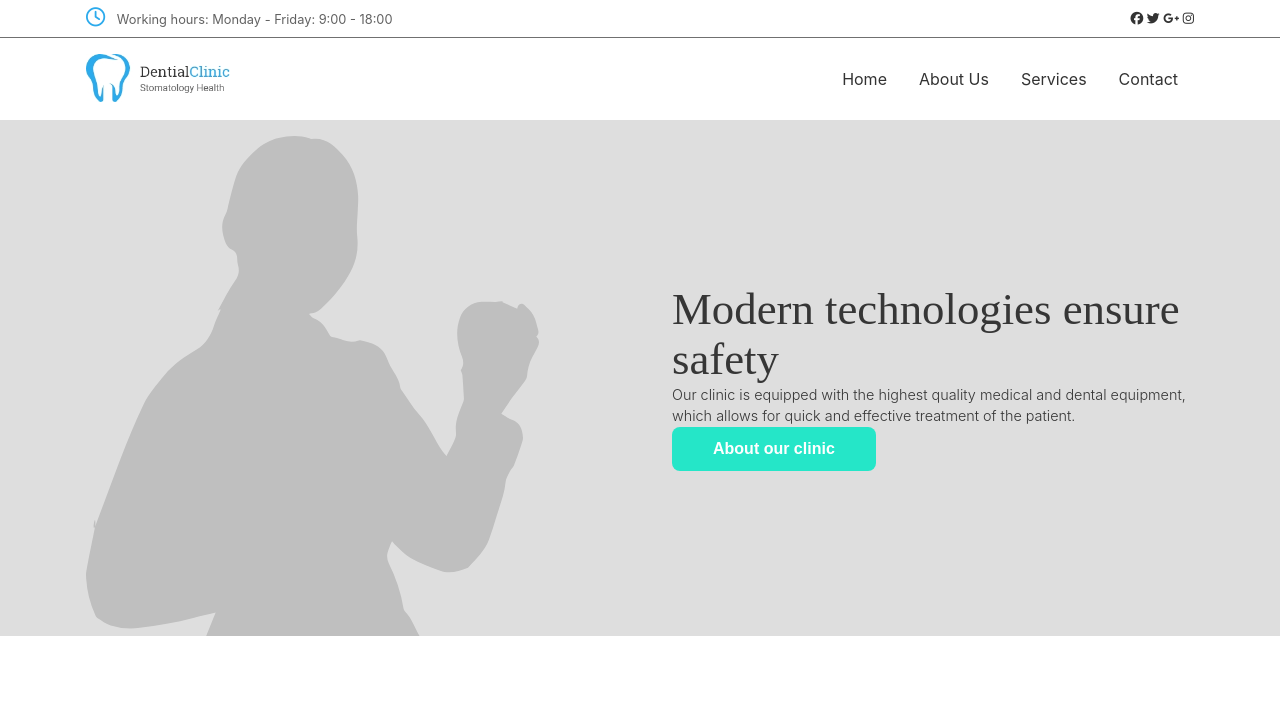
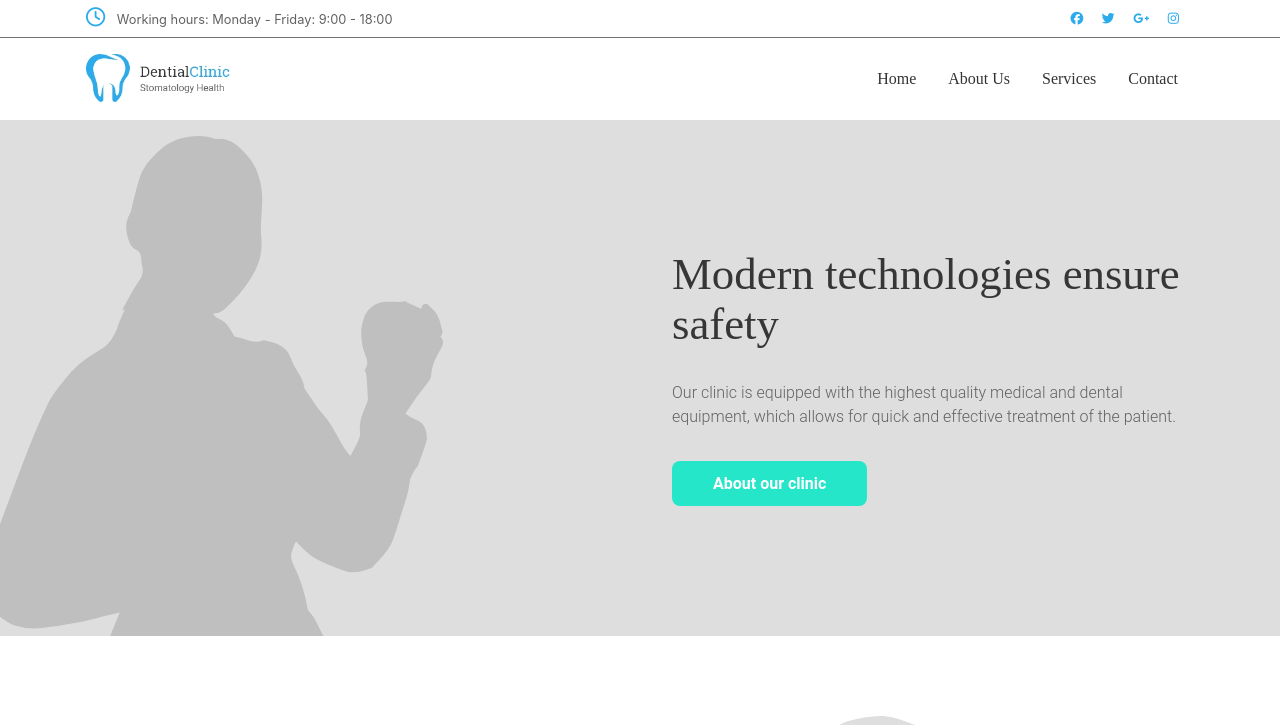
Before and after one commit to AlbinHellman/Inl-mningsuppgift, a plain HTML site: page Inlämningsuppgift/index.html in a window 1280 px wide. Shown: the top 725 px of the page. Drawn offline with Linux system fonts and the light colour scheme.

Commit message:
Inlämningsuppgiften!

```diff
--- a/Inlämningsuppgift/index.html
+++ b/Inlämningsuppgift/index.html
@@ -16,14 +16,15 @@
             <i class="far fa-clock"></i>
             Working hours: Monday - Friday: 9:00 - 18:00
         </div>
+
     <div class="socialamedior">
         <a href="#"><i class="fab fa-facebook"></i></a>
-        <a href="#"><i class="fab fa-twitter"></i></a>
+
+        <a href="#" ><i class="fab fa-twitter"></i></i></a>
         <a href="#"><i class="fab fa-google-plus-g"></i></a>
         <a href="#"><i class="fab fa-instagram"></i></a>
-
     </div>
-    </div>
+</div>
 
     </nav>
 
@@ -36,13 +37,15 @@
     <button class="navbar-toggler">
         <i class="fas fa-bars"></i>
     </button>
-
+<div style="font-family: 'Roboto Slab', serif;">
+<div style="font-size: 18;">
     <div class="collapse navbar-collapse">
         <div class="navbar-nav">
         <a class="nav-link" href="#">Home</a>
         <a class="nav-link" href="#">About Us</a>
         <a class="nav-link" href="#">Services</a>
         <a class="nav-link" href="#">Contact</a>
+        </div>
     </div>
     </div>
 
@@ -52,7 +55,9 @@
 
 <section id="showcase" class="bg-gray">
     <div class="container">
+        <div class="placering">
         <img src="uppgift.svg" alt="">
+        </div>
         <div class="content-box">
             <div class="content">
 
--- a/Inlämningsuppgift/style.css
+++ b/Inlämningsuppgift/style.css
@@ -26,6 +26,16 @@ a {
   color: #333333;
   text-decoration: none;
   background-color: transparent;
+}
+
+a i {
+  color: #2BAAEC;
+  padding-right: 15px;
+}
+
+a i:hover {
+  color:#25e6c8;
+
 }
 
 a:hover {
@@ -68,6 +78,7 @@ a:hover {
 color: #fff;
 background-color: #25e6c8;
 font-weight: bold;
+font-family: 'Roboto', serif;
 }
 
 .btn-greenish:hover {
@@ -108,6 +119,7 @@ width: 100%;
 
 .navbar-top .container .hours {
   color: #626262;
+
 }
 
 .navbar-top .container .hours i {
@@ -180,11 +192,26 @@ width: 100%;
     font-size: 2.8rem;
     font-weight: 300;
     line-height: 1.1;
+    color: #363636;
   }
 
   .content-box .content p {
-    font-size: 0.9rem;
+    font-size: 18;
+    font-family: 'Roboto', serif;
+    color: #626262;
+    line-height: 1.5;
+    padding-top: 2rem;
+    padding-bottom: 2rem;
+
+
+
+
   }
+
+ .placering {
+  margin-left: -6rem;
+  margin-bottom: -6px;
+ }
 
 
 
@@ -290,7 +317,8 @@ width: 100%;
   gap: 1rem;
   padding-left: 10rem;
   padding-right:10rem;
-  padding-top: 5rem;
+  padding-top: 4rem;
+  margin-bottom:-1.35rem;
 
 
 
@@ -464,11 +492,17 @@ padding: 1.5rem;
   background-color: #2BAAEC;
 }
 
+
+
+
 #appointment {
   background-color: #dedede;
   font-family: 'Roboto', sans-serif;
   font-size: 1.5rem;
   color: #ffffff;
+
+
+
 
 
 }
```
